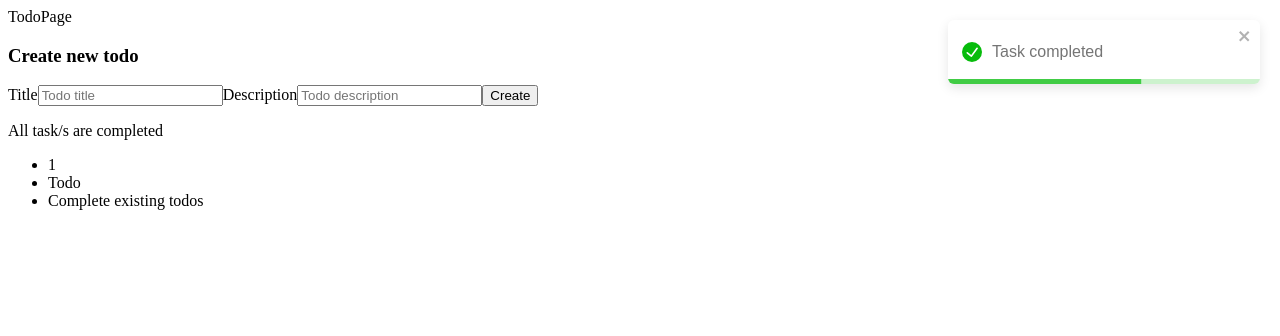
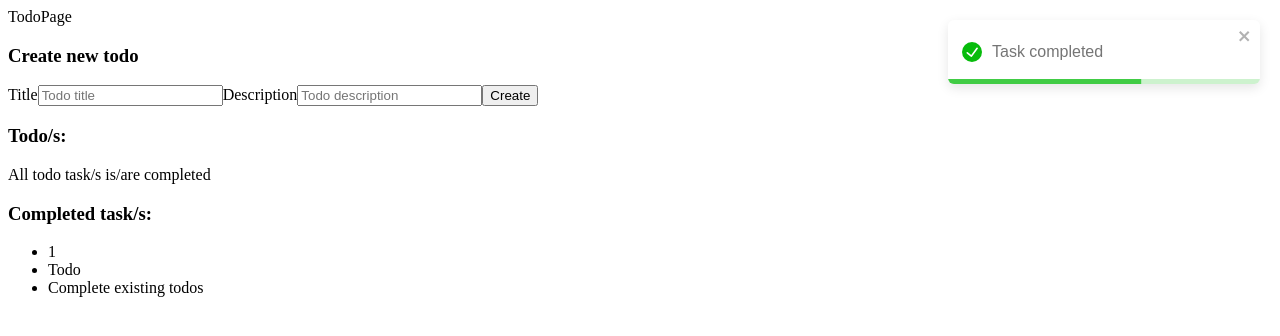
Before and after one commit to jasperonza/react-typescript-playground, a React (Vite) app in the folder ztodo-app/: page /todo in a window 1280 px wide. Both pictures are taken after a click on the button "Complete". Shown: the top 336 px of the page. Built offline with nearby package versions, Linux system fonts and the light colour scheme.

Commit message:
modified: clean up code, fixed data and message to put on view

```diff
--- a/ztodo-app/src/components/todo/TodoList.tsx
+++ b/ztodo-app/src/components/todo/TodoList.tsx
@@ -10,18 +10,24 @@ export default function TodoList() {
 
   const { useTodoEffect, handleEdit, deleteTodo, completeTodo } = useTodo();
 
+  const allTodoTaskCompleted = todos.every((todo: any) => todo.isCompleted);
+
   useTodoEffect(todos);
 
   return (
     <>
 
+      <h3>Todo/s:</h3>
+
+      {todos.length > 0 && allTodoTaskCompleted &&
+        <p>All todo task/s is/are completed</p>
+      }
+
       {todos.length > 0 ? todos.map((todo: any, index: number) => (
         <div key={todo.id}>
 
           {/* Show / hide todo/s list */}
-          {isTodoListActive && !todo.isCompleted ?
-            <>
-              <h3>Todos:</h3>
+          {isTodoListActive && !todo.isCompleted &&
             <ul>
               <li key={todo.id}>
                 <div>{todo.id}</div>
@@ -41,8 +47,6 @@ export default function TodoList() {
                 </div>
               </li>
             </ul>
-            </>
-            : <p>All task/s are completed</p>
           }
 
           {/* Show / hide todo list update form */}
@@ -51,13 +55,14 @@ export default function TodoList() {
             : null
           }
 
-          <TodoCompletedTasks />
-
         </div>
       )) :
         <p>Todo/s not found</p>
       }
 
+      <h3>Completed task/s:</h3>
+      <TodoCompletedTasks />
+
     </>
   )
 }
```
Lines whose indentation alone changed are shown as unchanged.
